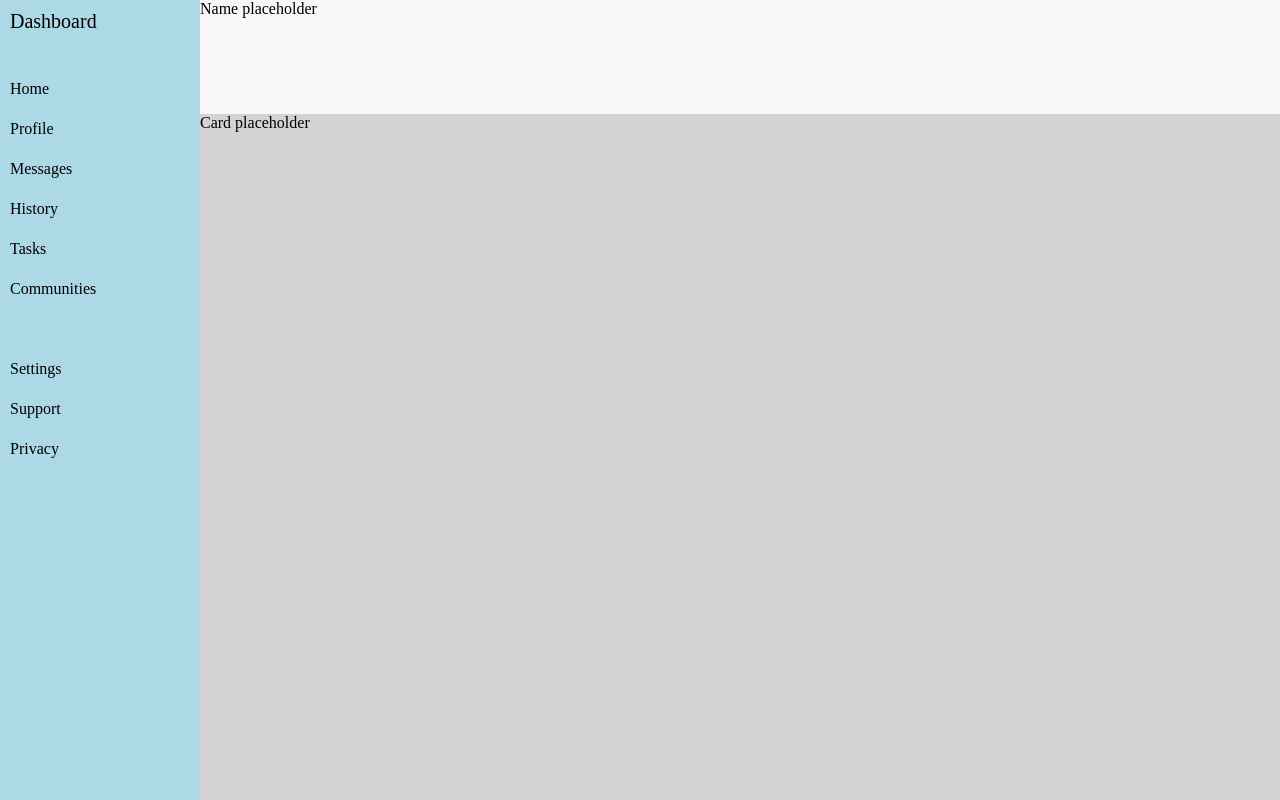
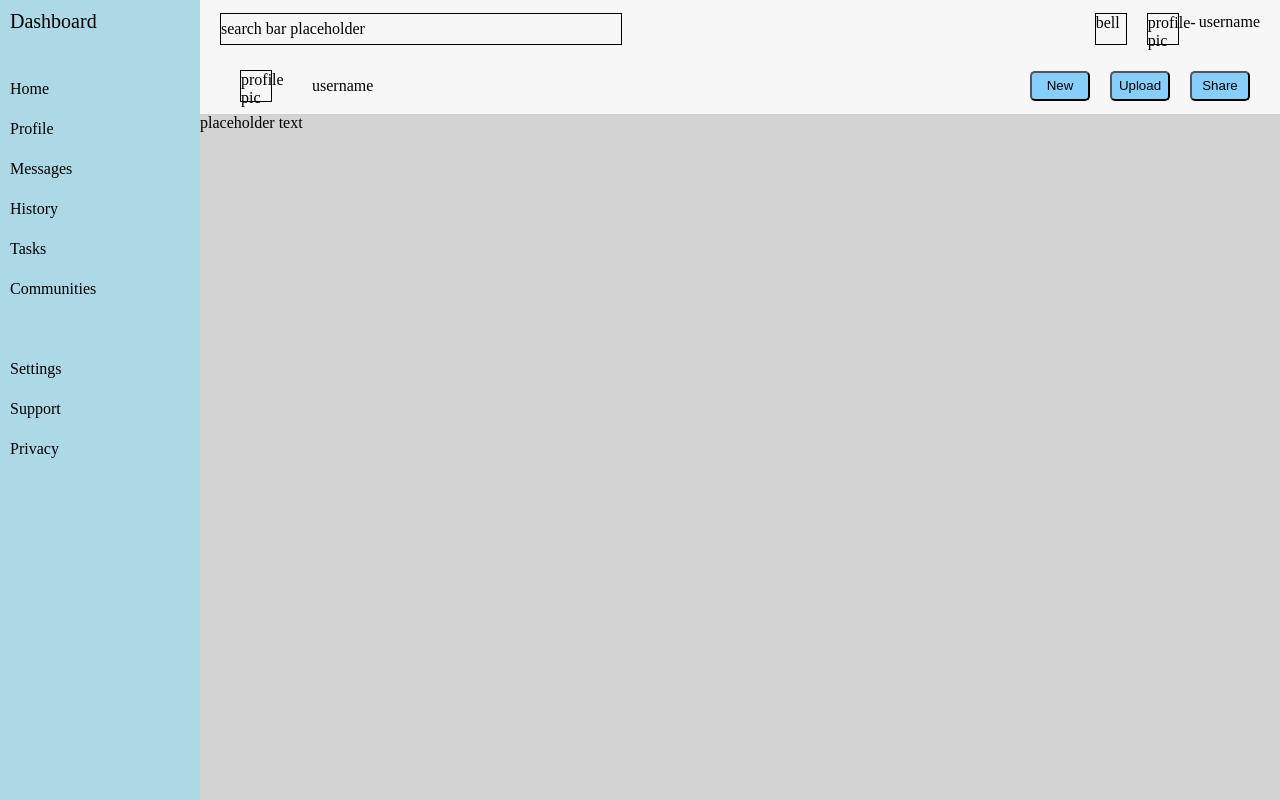
Before and after one commit to vvrestler/admin-dashboard, a plain HTML site: page index.html in a window 1280 px wide. Drawn offline with Linux system fonts and the light colour scheme.

Commit message:
Create layout for header

```diff
--- a/index.html
+++ b/index.html
@@ -25,10 +25,22 @@
         </ul>
     </div>
     <div class="header">
-        Name placeholder
+        <div class="header-top">
+            <div class="search-bar">search bar placeholder</div>
+            <div class="bell">bell</div>
+            <div class="profile-pic">profile-pic</div>
+            <span>username</span>
+        </div>
+        <div class="header-bottom">
+            <div class="profile-pic">profile pic</div>
+            <div class="username">username</div>
+            <button class="header-button new-button">New</button>
+            <button class="header-button">Upload</button>
+            <button class="header-button">Share</button>
+        </div>
     </div>
     <div class="content">
-        Card placeholder
+        placeholder text
     </div>
 </body>
 
--- a/styles.css
+++ b/styles.css
@@ -15,6 +15,7 @@ ul {
     list-style-type: none;
 }
 
+
 .sidebar {
     background-color: lightblue;
     grid-row: 1/3;
@@ -29,12 +30,63 @@ ul {
     font-size: 20px;
     padding-top: 10px;
 }
+.search-bar {
+    border: 1px solid black;
+    width: 400px;
+    height: 30px;
+    display: flex;
+    align-items: center;
+}
+.bell,
+.profile-pic {
+    width: 30px;
+    height: 30px;
+    border: 1px solid black;
+}
 .communities {
     grid-row: 8/10;
 }
+
+
 .header {
     background-color: #f7f7f7;
+    display: grid;
+    grid-template-rows: 1fr 1fr;
 }
+.header > * {
+    margin: 0 20px;
+}
+.header-top {
+    align-self: center;
+    display: flex;
+}
+.bell {
+    margin-left: auto
+}
+.profile-pic {
+    margin: 0 20px;
+}
+.header-bottom {
+    display: flex;
+    align-items: center;
+}
+.header-bottom > * {
+    margin: 0 20px;
+}
+.header-button {
+    background-color: lightskyblue;
+    height: 30px;
+    width: 60px;
+    margin: 10px;
+    display: flex;
+    justify-content: center;
+    align-items: center;
+    border-radius: 5px;
+}
+.new-button {
+    margin-left: auto;
+}
+
 
 .content {
     background-color: lightgrey;
```
